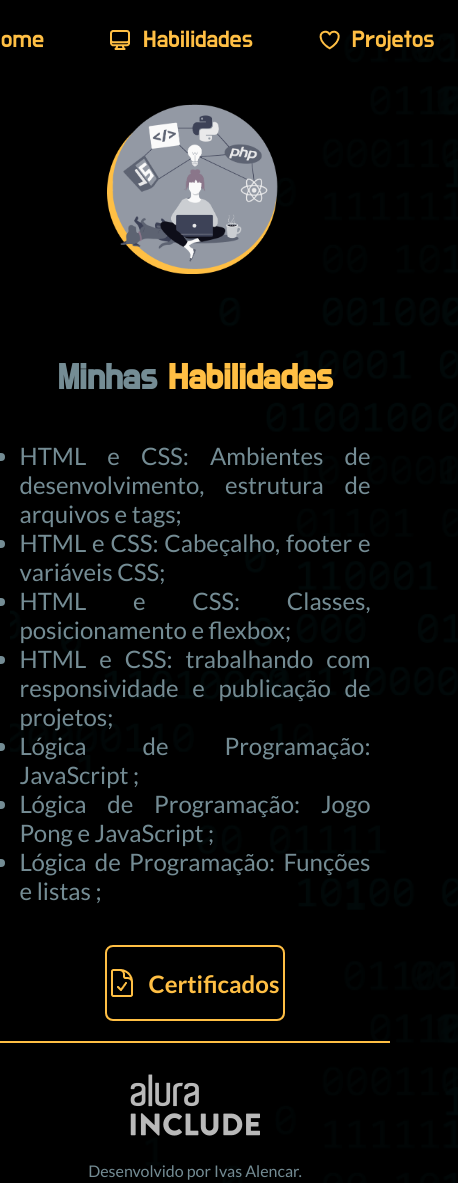
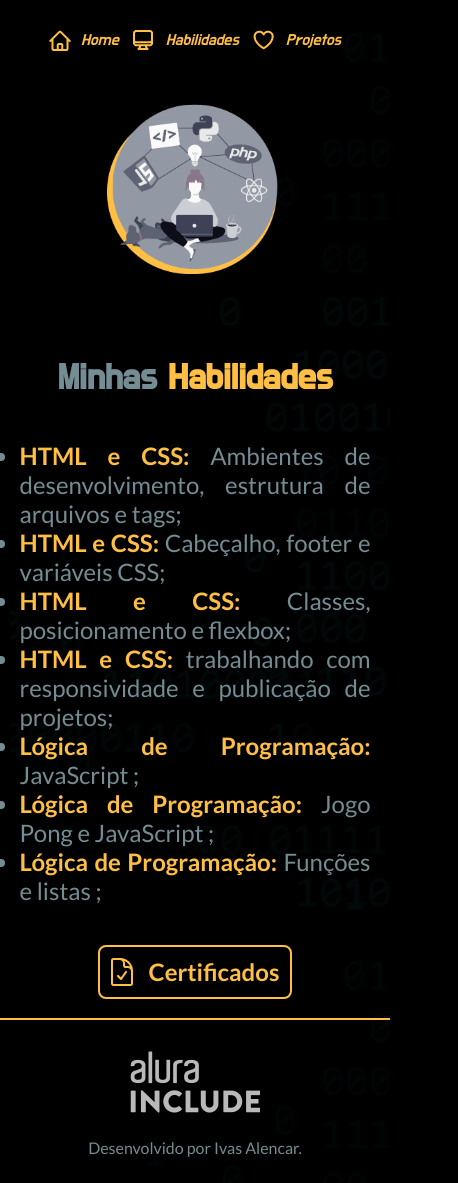
Before and after one commit to ivas-alencar/desafio_3_alura, a plain HTML site: page habilidades.html in a window 390 px wide. Shown: the whole page, 458 px wide, since content can reach past the window. Drawn offline with Linux system fonts and the light colour scheme.

Commit message:
Trabalhando a responsividade e o menu mobile

```diff
--- a/habilidades.html
+++ b/habilidades.html
@@ -30,21 +30,21 @@
             <section class="apresentacao__curriculo">
                 <h1 class="apresentacao__curriculo__titulo">Minhas <span>Habilidades</span></h1>
                 <ul>
-                <li class="apresentacao__curriculo__intro">HTML e CSS: Ambientes de desenvolvimento, estrutura de arquivos e tags;</li>
-                <li class="apresentacao__curriculo__intro">HTML e CSS: Cabeçalho, footer e variáveis CSS;</li>
-                <li class="apresentacao__curriculo__intro">HTML e CSS: Classes, posicionamento e flexbox;</li>
-                <li class="apresentacao__curriculo__intro">HTML e CSS: trabalhando com responsividade e publicação de projetos;</li>
-                <li class="apresentacao__curriculo__intro">Lógica de Programação: JavaScript ;</li>
-                <li class="apresentacao__curriculo__intro">Lógica de Programação: Jogo Pong e JavaScript ;</li>
-                <li class="apresentacao__curriculo__intro">Lógica de Programação: Funções e listas ;</li>
+                    <li class="apresentacao__curriculo__intro"><strong>HTML e CSS:</strong> Ambientes de desenvolvimento, estrutura de arquivos e tags;</li>
+                    <li class="apresentacao__curriculo__intro"><strong>HTML e CSS:</strong> Cabeçalho, footer e variáveis CSS;</li>
+                    <li class="apresentacao__curriculo__intro"><strong>HTML e CSS:</strong> Classes, posicionamento e flexbox;</li>
+                    <li class="apresentacao__curriculo__intro"><strong>HTML e CSS:</strong> trabalhando com responsividade e publicação de projetos;</li>
+                    <li class="apresentacao__curriculo__intro"><strong>Lógica de Programação:</strong> JavaScript ;</li>
+                    <li class="apresentacao__curriculo__intro"><strong>Lógica de Programação:</strong> Jogo Pong e JavaScript ;</li>
+                    <li class="apresentacao__curriculo__intro"><strong>Lógica de Programação:</strong> Funções e listas ;</li>
                 </ul>
 
-                <div class="apresentacao__curriculo__links">
+                <nav class="apresentacao__curriculo__links">
                         <a class="apresentacao__curriculo__links__navegacao" href="https://drive.google.com/drive/folders/1XyKOXJwVXD0Fzn0YtFnIwkXLs9c6IXe-?usp=sharing">
                         <img src="assets/certificados.png" alt="Logo de arquivo">
                         Certificados
                     </a>
-                </div>
+                </nav>
         </section>
         <img class="apresentacao__imagem__habilidade" src="/assets/modelo.padrao.png" alt="Foto de um modelo padrão">
 
--- a/styles/style.css
+++ b/styles/style.css
@@ -66,7 +66,9 @@ body{
 span{
     color: #FFBF44;
 }
-
+strong{
+    color: #FFBF44;
+}
 .apresentacao__curriculo__intro{
     color: #748c94;
     font-family: "Lato", sans-serif;
@@ -173,12 +175,18 @@ span{
 }
 
 @media (max-width: 985px) {
+
     .cabecalho{
         padding: 6%;
     }
 
     .cabecalho__menu{
         justify-content: center;
+        gap: 12px;
+    }
+    .cabecalho__menu__links{
+        font-size: 1rem;
+        font-style: oblique;
     }
     .apresentacao{
         flex-direction: column-reverse;
@@ -187,6 +195,7 @@ span{
 
     .apresentacao__curriculo{
         width: auto;
+        align-items: center;
     }
 
     .apresentacao__curriculo__titulo{
@@ -196,6 +205,10 @@ span{
         border-radius: 95px;
     }
 
+    .apresentacao__curriculo__links__navegacao{
+        width: auto;
+        padding: 6%;
+    }
     .rodape{
         padding: 8%;
     }
```
Also changed, not shown: index.html (+0 -1 lines).
